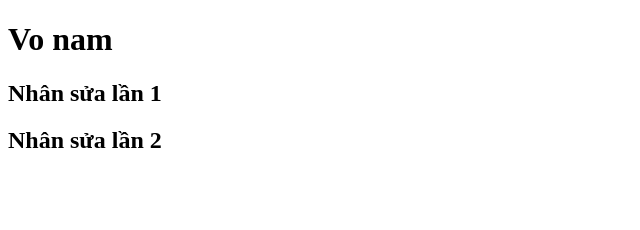
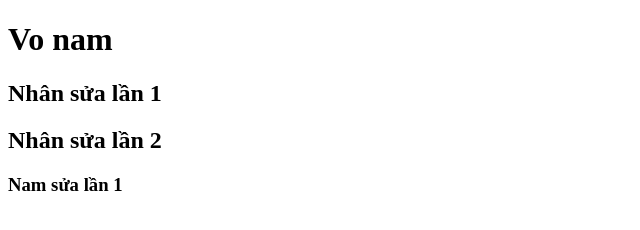
Before and after one commit to spaceX-os/Vonam, a plain HTML site: page index.html in a window 1280 px wide. Shown: the whole page, without its empty margins (0-640 px from the left). Drawn offline with Linux system fonts and the light colour scheme.

Commit message:
4. Nam sửa lần 1

```diff
--- a/index.html
+++ b/index.html
@@ -9,5 +9,6 @@
     <h1>Vo nam</h1>
     <h2>Nhân sửa lần 1</h2>
     <h2>Nhân sửa lần 2</h2>
+    <h3>Nam sửa lần 1</h3>
   </body>
 </html>
```
